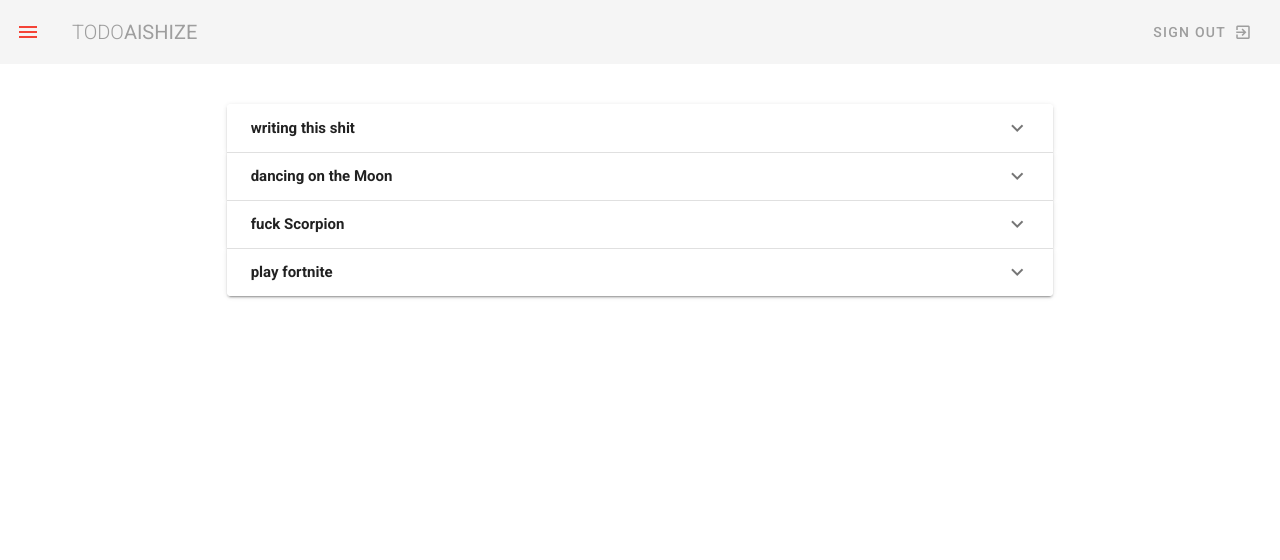
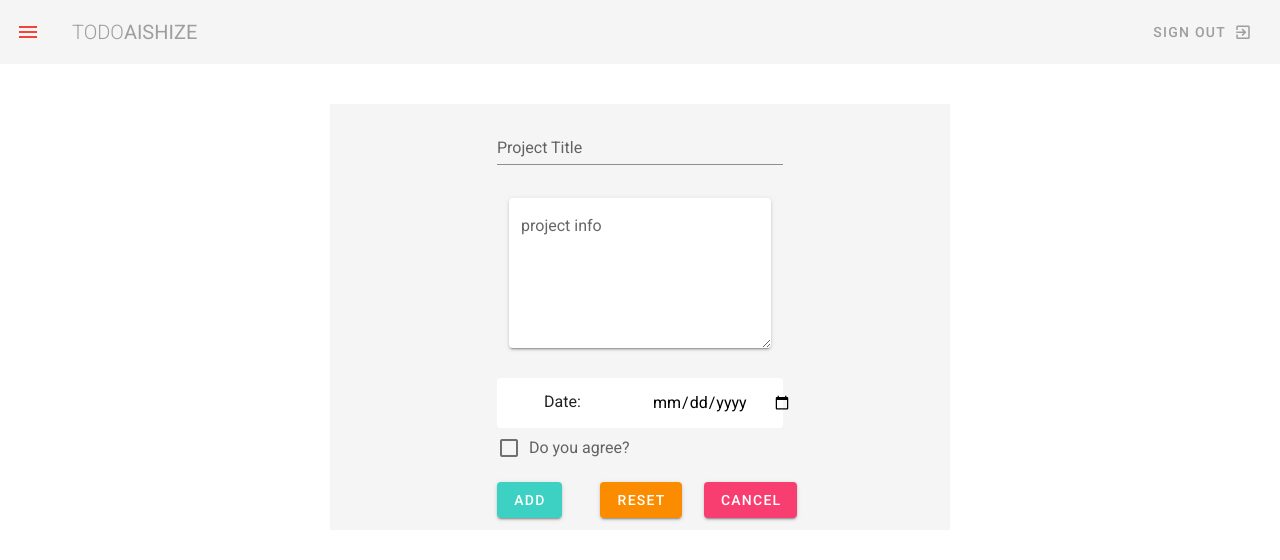
Before and after one commit to aishize/learn_vuetify, a Vue app: page /test in a window 1280 px wide. Shown: the top 560 px of the page. Built offline with nearby package versions, Linux system fonts and the light colour scheme.

Commit message:
test component of the new project form

```diff
--- a/src/components/newPerson.vue
+++ b/src/components/newPerson.vue
@@ -3,9 +3,9 @@
     <h2 class="offset-2 grey--text lighten-2">new Person</h2>
     <v-row align="center" class="offset-3 col-lg-8">
       <v-form ref="form" v-model="valid">
-        <v-text-field v-model="name" :counter="10" :rules="nameRules" label="Name" required></v-text-field>
+        <v-text-field v-model="user.name" :counter="10" :rules="nameRules" label="Name" required></v-text-field>
 
-        <v-text-field v-model="role" :rules="roleRules" label="Role" required></v-text-field>
+        <v-text-field v-model="user.role" :rules="roleRules" label="Role" required></v-text-field>
 
         <v-checkbox
           v-model="checkbox"
@@ -14,43 +14,43 @@
           required
         ></v-checkbox>
 
-        <v-btn :disabled="!valid" color="success" class="mr-4" @click="validate">Create</v-btn>
+        <v-btn type="submit" :disabled="!valid" color="success" class="mr-4" @click="createPerson(user)">Create</v-btn>
 
         <v-btn color="warning" class="mr-4" @click="reset">Reset</v-btn>
 
-        <v-btn :to="'/team'" color="error" class="mr-4 " @click="cancelCreatePerson">Cancel</v-btn>
+        <v-btn :to="'/team'" color="error" class="mr-4 ">Cancel</v-btn>
       </v-form>
     </v-row>
   </v-container>
 </template>
 
 <script>
+import {mapActions} from 'vuex'
+
 export default {
-  data: () => ({
+  data(){
+    return {
+      user: {
+          name: "",
+          role: "",
+          avatar: 'account.png'
+      },
       valid: true,
-    name: "",
       nameRules: [
         v => !!v || "Name is required",
         v => (v && v.length <= 10) || "Name must be less than 10 characters"
       ],
-    role: "",
       roleRules: [
         v => !!v || "Role is required",
       ],
       checkbox: false,
-  }),
+    }
+  },
 
   methods: {
-    validate() {
-      if (this.$refs.form.validate()) {
-        this.snackbar = true;
-      }
-    },
+    ...mapActions(['createPerson']),
     reset() {
       this.$refs.form.reset();
-    },
-    cancelCreatePerson(){
-        this.$emit('cancelcreateperson')
     }
   }
 };
--- a/src/components/showTeam.vue
+++ b/src/components/showTeam.vue
@@ -1,15 +1,15 @@
 <template>
   <v-container class="my-5">
-    <v-row>
-      <v-col xs="12" sm="6" md="4" lg="4" v-for="person in allTeam" :key="person.name">
-        <v-card class="text-center ma-3">
+    <v-row  no-gutters>
+      <v-col xs="12" sm="4" md="4" lg="3" v-for="person in allTeam" :key="person.name">
+        <v-card class="text-center ma-3" max-width="300">
           <v-responsive class="pt-4">
             <v-avatar size="100">
               <v-img :src="require(`@/assets/${person.avatar}`)" :alt="person.avatar" />
             </v-avatar>
           </v-responsive>
           <v-card-text>
-            <div class="subheading">{{ person.name }}</div>
+            <div class="subheading font-weight-bold">{{ person.name }}</div>
             <div class="grey--text">{{person.role}}</div>
           </v-card-text>
           <v-card-actions>
--- a/src/store/modules/users.js
+++ b/src/store/modules/users.js
@@ -1,10 +1,11 @@
 import state from './users_module/state'
 import getters from './users_module/getters'
 import actions from './users_module/actions'
+import mutations from './users_module/mutations'
 
 export default {
     actions,
     state,
-    mutations: {},
+    mutations,
     getters
 }
--- a/src/store/modules/users_module/actions.js
+++ b/src/store/modules/users_module/actions.js
@@ -1,3 +1,6 @@
 export default {
-
+     createPerson: ({commit}, data) => {
+         console.log(data)
+         commit('createPerson',{name: data.name, role: data.role, avatar: data.avatar})
+     }
 }
--- a/src/store/modules/users_module/mutations.js
+++ b/src/store/modules/users_module/mutations.js
@@ -0,0 +1,5 @@
+export default {
+    createPerson: (state, data) => {
+        state.team.push(data)
+    }
+}
--- a/src/views/Test.vue
+++ b/src/views/Test.vue
@@ -1,30 +1,70 @@
 <template>
-  <v-container class="my-5 col-lg-8 col-md-6 col-sm-6">
-    <v-row >
-      <v-expansion-panels accordion>
-        <v-expansion-panel v-for="project in allProjects" :key="project.title">
-          <v-expansion-panel-header class="subheading font-weight-bold">{{project.title}}</v-expansion-panel-header>
-          <v-expansion-panel-content>
-            <div>
-              due by
-              <b>{{project.due}}</b>
-            </div>
-            <div class="grey--text">
-              status:
-              <b>{{project.status}}</b>
-            </div>
-            <p class="subheading font-weight-bold grey--text">info:</p>
-            <div>{{project.content}}</div>
-          </v-expansion-panel-content>
-        </v-expansion-panel>
-      </v-expansion-panels>
+  <v-container class="my-5 col-lg-6 col-md-6 col-sm-6">
+    <v-row class="grey lighten-4 text-center d-flex justify-center">
+      <v-col md="12" sm="12" lg="6">
+        <v-form ref="form" v-model="valid" lazy-validation>
+          <v-text-field
+            v-model="name"
+            :rules="nameRules"
+            label="Project Title"
+            required
+          ></v-text-field>
+
+          <v-col cols="12" md="12">
+            <v-textarea solo name="input-7-4" label="project info"></v-textarea>
+          </v-col>
+            <v-card flat>
+              <v-row>
+              <v-col class="text-center" cols="6">Date:</v-col>
+              <v-col cols="6">
+                <input type="date" color="grey lighten-4" label="Project Title" required/>
+              </v-col>
+            </v-row>
+            </v-card>
+
+          <v-checkbox
+            v-model="checkbox"
+            :rules="[v => !!v || 'You must agree to continue!']"
+            label="Do you agree?"
+            required
+          ></v-checkbox>
+
+          <v-row>
+
+              <v-col cols="4">
+                <v-btn :disabled="!valid" color="success" class="mr-4" @click="validate">add</v-btn>
+              </v-col>
+              <v-col cols="4">
+                <v-btn color="warning" class="mr-4" @click="reset">reset</v-btn>
+              </v-col>
+              <v-col cols="4">
+                <v-btn color="error">cancel</v-btn>
+              </v-col>
+
+          </v-row>
+        </v-form>
+      </v-col>
     </v-row>
   </v-container>
 </template>
 
 <script>
-import {mapGetters} from 'vuex'
 export default {
-  computed: mapGetters(["allProjects"])
+  data: () => ({
+    valid: true,
+    name: "",
+    nameRules: [
+      v => !!v || "Name is required",
+    ],
+    email: "",
+    emailRules: [v => !!v || "E-mail is required"],
+    checkbox: false
+  }),
+
+  methods: {
+    reset() {
+      this.$refs.form.reset();
+    }
+  }
 };
 </script>
```
Also changed, not shown: src/components/newProject.vue (added, +9 -0 lines). Lines whose indentation alone changed are shown as unchanged.
